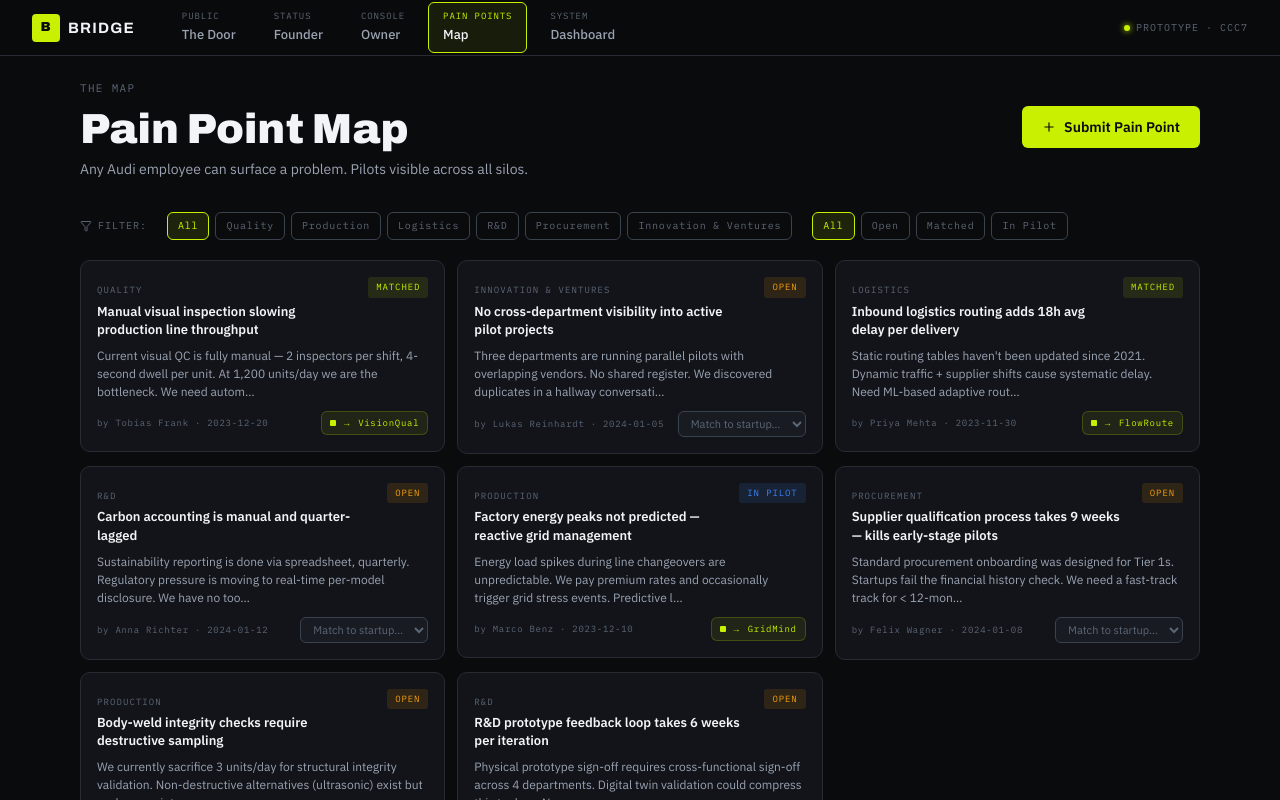
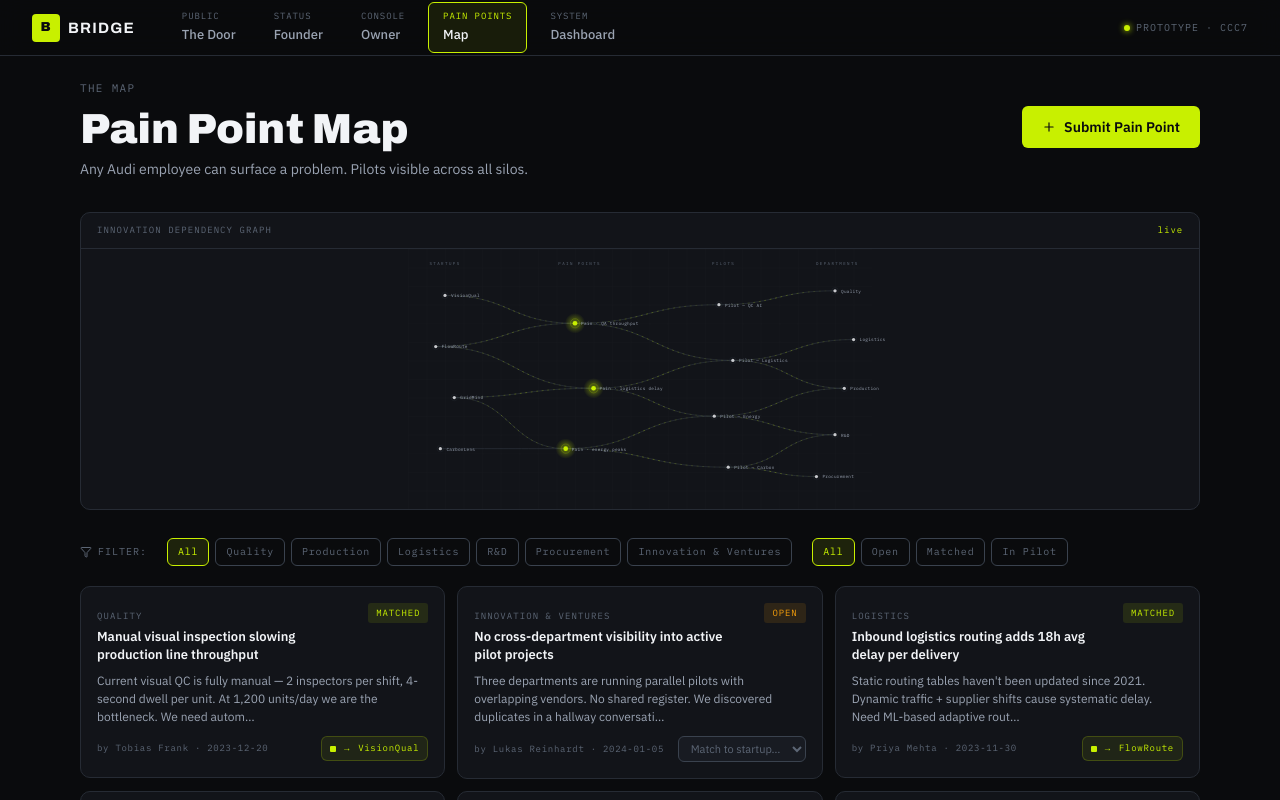
Before and after one commit to Engel-sudo/bridge-prototype, a React (Vite) app: page /map in a window 1280 px wide. Shown: the top 800 px of the page. Built offline with nearby package versions, Linux system fonts and the light colour scheme.

Commit message:
Add NetworkViz to Pain Point Map
SVG network diagram: Startups → Pain Points → Pilots → Departments.
Ported from thefifthring with Bridge design tokens and real seed data.
Animated dashed edges, lime hub nodes, scan line.

```diff
--- /dev/null
+++ b/src/components/NetworkViz.tsx
@@ -0,0 +1,165 @@
+// Network viz: Startups → Pain Points → Pilots → Departments
+// Ported from thefifthring, seeded with real Bridge data
+
+const startups = [
+  { x: 80,  y: 100, label: 'VisionQual' },
+  { x: 60,  y: 210, label: 'FlowRoute' },
+  { x: 100, y: 320, label: 'GridMind' },
+  { x: 70,  y: 430, label: 'CarbonLens' },
+]
+
+const hubs = [
+  { x: 360, y: 160, label: 'Pain · QA throughput' },
+  { x: 400, y: 300, label: 'Pain · logistics delay' },
+  { x: 340, y: 430, label: 'Pain · energy peaks' },
+]
+
+const pilots = [
+  { x: 670, y: 120, label: 'Pilot — QC AI' },
+  { x: 700, y: 240, label: 'Pilot — Logistics' },
+  { x: 660, y: 360, label: 'Pilot — Energy' },
+  { x: 690, y: 470, label: 'Pilot — Carbon' },
+]
+
+const departments = [
+  { x: 920, y: 90,  label: 'Quality' },
+  { x: 960, y: 195, label: 'Logistics' },
+  { x: 940, y: 300, label: 'Production' },
+  { x: 920, y: 400, label: 'R&D' },
+  { x: 880, y: 490, label: 'Procurement' },
+]
+
+const edges: [{ x: number; y: number }, { x: number; y: number }][] = [
+  [startups[0], hubs[0]],
+  [startups[1], hubs[0]],
+  [startups[1], hubs[1]],
+  [startups[2], hubs[1]],
+  [startups[2], hubs[2]],
+  [startups[3], hubs[2]],
+  [hubs[0], pilots[0]],
+  [hubs[0], pilots[1]],
+  [hubs[1], pilots[1]],
+  [hubs[1], pilots[2]],
+  [hubs[2], pilots[2]],
+  [hubs[2], pilots[3]],
+  [pilots[0], departments[0]],
+  [pilots[1], departments[1]],
+  [pilots[1], departments[2]],
+  [pilots[2], departments[2]],
+  [pilots[2], departments[3]],
+  [pilots[3], departments[3]],
+  [pilots[3], departments[4]],
+]
+
+export default function NetworkViz() {
+  return (
+    <svg viewBox="0 0 1000 560" style={{ width: '100%', height: '100%', display: 'block' }}>
+      <defs>
+        <linearGradient id="nv-edge" x1="0" x2="1">
+          <stop offset="0%"   stopColor="var(--lime)" stopOpacity="0.04" />
+          <stop offset="50%"  stopColor="var(--lime)" stopOpacity="0.5" />
+          <stop offset="100%" stopColor="var(--lime)" stopOpacity="0.04" />
+        </linearGradient>
+        <radialGradient id="nv-glow">
+          <stop offset="0%"   stopColor="var(--lime)" stopOpacity="0.45" />
+          <stop offset="100%" stopColor="var(--lime)" stopOpacity="0" />
+        </radialGradient>
+        <linearGradient id="nv-scan" x1="0" y1="0" x2="0" y2="1">
+          <stop offset="0%"   stopColor="var(--lime)" stopOpacity="0" />
+          <stop offset="50%"  stopColor="var(--lime)" stopOpacity="0.12" />
+          <stop offset="100%" stopColor="var(--lime)" stopOpacity="0" />
+        </linearGradient>
+        <pattern id="nv-grid" width="40" height="40" patternUnits="userSpaceOnUse">
+          <path d="M40 0H0V40" fill="none" stroke="var(--grid)" strokeWidth="1" />
+        </pattern>
+      </defs>
+
+      {/* Background grid */}
+      <rect width="1000" height="560" fill="url(#nv-grid)" />
+
+      {/* Column labels */}
+      {[
+        { x: 80,  label: 'STARTUPS' },
+        { x: 370, label: 'PAIN POINTS' },
+        { x: 680, label: 'PILOTS' },
+        { x: 925, label: 'DEPARTMENTS' },
+      ].map(c => (
+        <text
+          key={c.label}
+          x={c.x}
+          y={34}
+          textAnchor="middle"
+          fill="var(--text-faint)"
+          style={{ fontFamily: 'IBM Plex Mono', fontSize: 9, letterSpacing: 3 }}
+        >
+          {c.label}
+        </text>
+      ))}
+
+      {/* Edges — base */}
+      {edges.map(([a, b], i) => {
+        const mx = (a.x + b.x) / 2
+        const d = `M ${a.x} ${a.y} C ${mx} ${a.y}, ${mx} ${b.y}, ${b.x} ${b.y}`
+        return (
+          <path key={`base-${i}`} d={d} stroke="var(--border-strong)" strokeWidth="1" fill="none" />
+        )
+      })}
+
+      {/* Edges — animated lime overlay */}
+      {edges.map(([a, b], i) => {
+        const mx = (a.x + b.x) / 2
+        const d = `M ${a.x} ${a.y} C ${mx} ${a.y}, ${mx} ${b.y}, ${b.x} ${b.y}`
+        return (
+          <path
+            key={`anim-${i}`}
+            d={d}
+            stroke="url(#nv-edge)"
+            strokeWidth="1.25"
+            fill="none"
+            strokeDasharray="4 8"
+            className="animate-dash"
+            style={{ animationDelay: `${i * 0.3}s` }}
+          />
+        )
+      })}
+
+      {/* Nodes */}
+      {([...startups, ...hubs, ...pilots, ...departments] as { x: number; y: number; label: string }[]).map((n, i) => {
+        const isHub = (hubs as { x: number; y: number; label: string }[]).includes(n)
+        return (
+          <g key={i}>
+            {isHub && <circle cx={n.x} cy={n.y} r="22" fill="url(#nv-glow)" />}
+            <circle
+              cx={n.x} cy={n.y}
+              r={isHub ? 5 : 3.5}
+              fill={isHub ? 'var(--lime)' : 'var(--text)'}
+              opacity={isHub ? 1 : 0.8}
+            />
+            <circle
+              cx={n.x} cy={n.y}
+              r={isHub ? 10 : 7}
+              stroke={isHub ? 'var(--lime)' : 'var(--border-strong)'}
+              strokeOpacity="0.4"
+              fill="none"
+            />
+            <text
+              x={n.x + 13}
+              y={n.y + 4}
+              fill="var(--text-muted)"
+              style={{ fontFamily: 'IBM Plex Mono', fontSize: 9.5, letterSpacing: 0.5 }}
+            >
+              {n.label}
+            </text>
+          </g>
+        )
+      })}
+
+      {/* Scan line */}
+      <rect
+        x="0" y="0" width="1000" height="60"
+        fill="url(#nv-scan)"
+        className="animate-scan-y"
+      />
+    </svg>
+  )
+}
--- a/src/routes/PainPointMap.tsx
+++ b/src/routes/PainPointMap.tsx
@@ -3,6 +3,7 @@ import { motion, AnimatePresence } from 'framer-motion'
 import { Plus, Filter } from 'lucide-react'
 import { useBridgeStore } from '../store/store'
 import PainPointCard from '../components/PainPointCard'
+import NetworkViz from '../components/NetworkViz'
 import type { PainPointStatus } from '../store/types'
 
 const DEPARTMENTS = ['All', 'Quality', 'Production', 'Logistics', 'R&D', 'Procurement', 'Innovation & Ventures']
@@ -75,6 +76,36 @@ export default function PainPointMap() {
         </div>
       </motion.div>
 
+
+      {/* Network viz */}
+      <motion.div
+        initial={{ opacity: 0, y: 16 }}
+        animate={{ opacity: 1, y: 0 }}
+        transition={{ delay: 0.1, duration: 0.4 }}
+        style={{
+          background: 'var(--surface)',
+          border: '1px solid var(--border)',
+          borderRadius: 'var(--radius)',
+          overflow: 'hidden',
+          marginBottom: '28px',
+        }}
+      >
+        <div style={{
+          display: 'flex',
+          alignItems: 'center',
+          justifyContent: 'space-between',
+          padding: '10px 16px',
+          borderBottom: '1px solid var(--border)',
+        }}>
+          <span style={{ fontFamily: 'IBM Plex Mono', fontSize: '9px', letterSpacing: '0.12em', textTransform: 'uppercase', color: 'var(--text-faint)' }}>
+            innovation dependency graph
+          </span>
+          <span style={{ fontFamily: 'IBM Plex Mono', fontSize: '9px', letterSpacing: '0.1em', color: 'var(--lime)' }}>live</span>
+        </div>
+        <div style={{ height: '260px', position: 'relative' }}>
+          <NetworkViz />
+        </div>
+      </motion.div>
 
       {/* Submission form */}
       <AnimatePresence>
--- a/src/theme.css
+++ b/src/theme.css
@@ -23,6 +23,7 @@
   --radius:        10px;
   --radius-sm:     6px;
   --shadow:        0 8px 30px rgba(0,0,0,0.45);
+  --grid:          rgba(255,255,255,0.04);
 }
 
 * {
@@ -198,6 +199,22 @@ select.input {
   cursor: pointer;
 }
 
+/* Network viz animations */
+@keyframes dash-flow {
+  to { stroke-dashoffset: -200; }
+}
+.animate-dash {
+  animation: dash-flow 8s linear infinite;
+}
+
+@keyframes scan-y {
+  0%   { transform: translateY(-100%); }
+  100% { transform: translateY(700%); }
+}
+.animate-scan-y {
+  animation: scan-y 6s linear infinite;
+}
+
 /* Scrollbar */
 ::-webkit-scrollbar {
   width: 6px;
```
